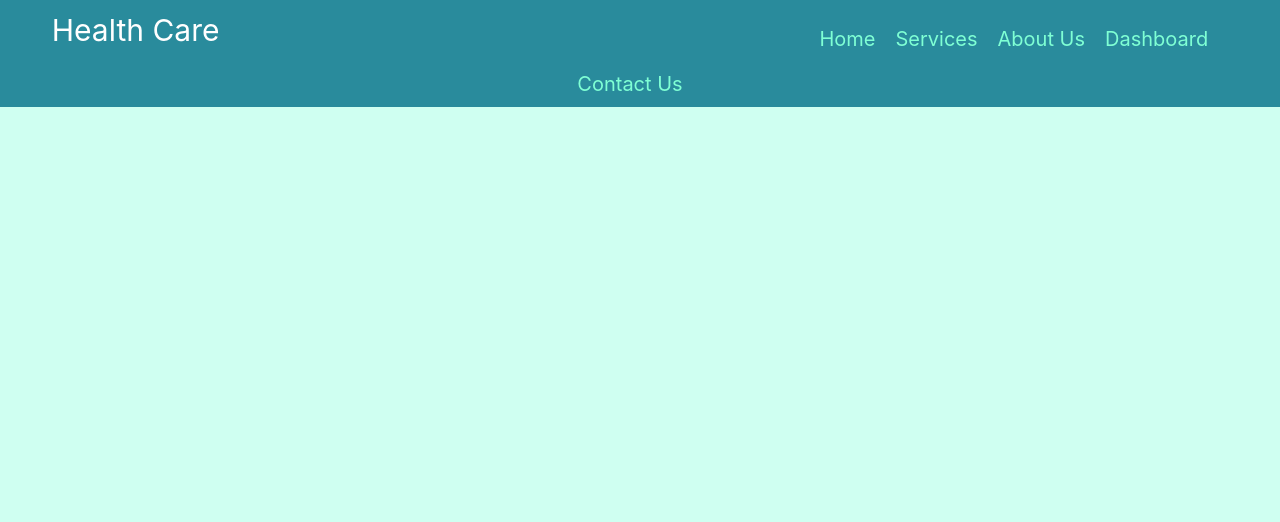
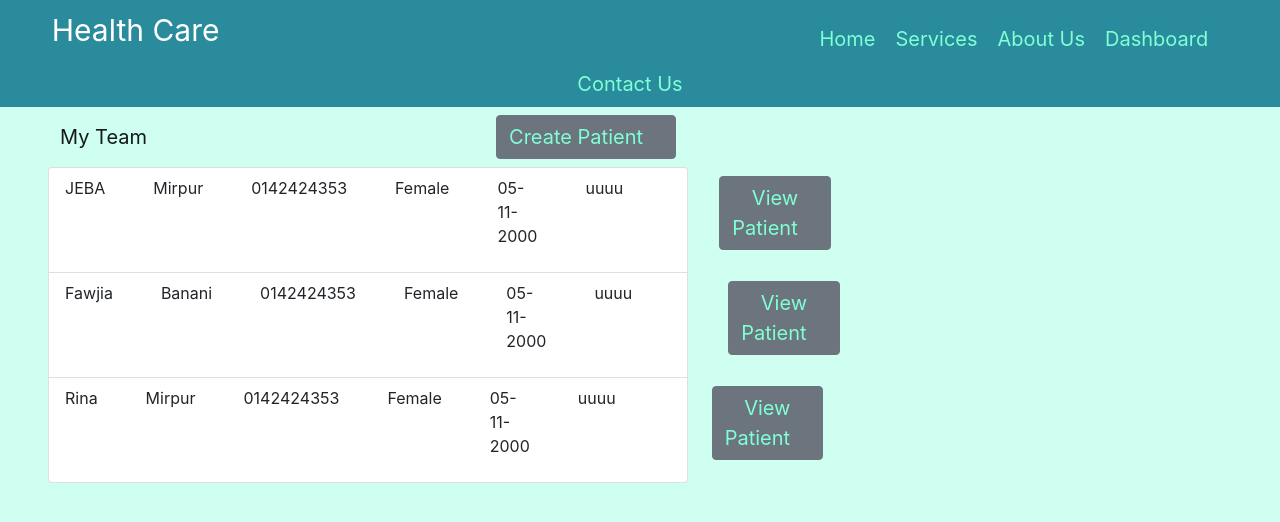
Before and after one commit to jeba-tech/HealthCare-App, a React (Create React App) app: page /Dashboard in a window 1280 px wide. Shown: the top 522 px of the page. Built offline with nearby package versions, Linux system fonts and the light colour scheme.

Commit message:
dashboard,patient list

```diff
--- a/package.json
+++ b/package.json
@@ -6,7 +6,9 @@
     "@testing-library/jest-dom": "^5.16.5",
     "@testing-library/react": "^13.4.0",
     "@testing-library/user-event": "^13.5.0",
+    "bootstrap": "^5.2.2",
     "react": "^18.2.0",
+    "react-bootstrap": "^2.5.0",
     "react-dom": "^18.2.0",
     "react-router-dom": "^6.4.2",
     "react-scripts": "5.0.1",
--- a/src/App.js
+++ b/src/App.js
@@ -7,18 +7,25 @@ import Services from './Components/Services/Services';
 import About from './Components/About/About';
 import Dashboard from './Components/Dashboard/Dashboard';
 import ContactUs from './Components/Contact/ContactUs';
-
+import CreatePatient from './Components/Dashboard/CreatePatient/CreatePatient';
+import ViewPatient from './Components/Dashboard/View Patient/ViewPatient';
+import { GlobalProvider } from './Components/Dashboard/Context API/Context';
 function App() {
   return (
     <div >
+      <GlobalProvider></GlobalProvider>
       <Header></Header>
+
       <Routes>
         <Route path="/" element={<Home />}></Route>
         <Route path="/Services" element={<Services />}></Route>
         <Route path="/About" element={<About />}></Route>
         <Route path="/Dashboard" element={<Dashboard />}></Route>
         <Route path="/Contact" element={<ContactUs />}></Route>
+        <Route path="/CreatePatient" element={<CreatePatient />}></Route>
+        <Route path="/ViewPatient" element={<ViewPatient />}></Route>
       </Routes>
+
     </div>
   );
 }
--- /dev/null
+++ b/src/Components/Dashboard/Context API/AppReducer.js
@@ -0,0 +1,7 @@
+export default (state, action) => {
+      switch (action.type) {
+            default:
+                  return state
+
+      }
+}
--- /dev/null
+++ b/src/Components/Dashboard/Context API/Context.js
@@ -0,0 +1,27 @@
+import React, { createContext, useReducer } from 'react';
+import AppReducer from './AppReducer';
+export const UserContext = createContext;
+
+//initial state
+const initialState = {
+      users: [
+            { id: 1, name: "JEBA", address: "Mirpur", phone: "0142424353", gender: "Female", dob: "05-11-2000" },
+            { id: 2, name: "Fawjia", address: "Banani", phone: "0142424353", gender: "Female", dob: "05-11-2000" },
+            { id: 3, name: "Rina", address: "Mirpur", phone: "0142424353", gender: "Female", dob: "05-11-2000" }
+      ]
+};
+//create context
+export const GlobalContext = createContext(initialState);
+//provider component
+export const GlobalProvider = ({ children }) => {
+      const [state, dispatch] = useReducer(AppReducer, initialState);
+      return (
+            <GlobalContext.Provider value={{
+                  users: state.users
+            }}>
+                  {children}
+
+            </GlobalContext.Provider>
+      )
+
+}
--- /dev/null
+++ b/src/Components/Dashboard/CreatePatient/CreatePatient.js
@@ -0,0 +1,44 @@
+import React from 'react';
+import { Button, Form, FormGroup, FormLabel } from 'react-bootstrap';
+import { Link } from 'react-router-dom';
+
+const CreatePatient = () => {
+      return (
+            <div>
+                  <h1>Create Paient</h1>
+                  <Form>
+                        <FormGroup>
+                              <FormLabel>Name</FormLabel>
+                              <input type="text" placeholder="Enter Name" />
+                        </FormGroup>
+                        <FormGroup>
+                              <FormLabel>Address</FormLabel>
+                              <input type="text" placeholder="Enter Address" />
+                        </FormGroup>
+                        <FormGroup>
+                              <FormLabel>Phone</FormLabel>
+                              <input type='number' placeholder="Enter Phone Number" />
+                        </FormGroup>
+                        <FormGroup>
+                              <FormLabel>Gender</FormLabel>
+
+                              <input type="radio" value="Male" />
+                              <label for="male">Male</label>
+                              <input type="radio" value="Female" />
+                              <label for="female">Female</label><br />
+                              <input type="radio" value="Others" />
+                              <label for="others">Others</label>
+
+                        </FormGroup>
+                        <FormGroup>
+                              <FormLabel>Date of birth</FormLabel>
+                              <input type='date' placeholder="Enter Date of birth" />
+                        </FormGroup>
+                        <Button type="submit">Submit</Button>
+                        <Link to="/Dashboard" className='btn btn-danger ml-2'>Cancel</Link>
+                  </Form>
+            </div>
+      );
+};
+
+export default CreatePatient;
--- a/src/Components/Dashboard/Dashboard.js
+++ b/src/Components/Dashboard/Dashboard.js
@@ -1,8 +1,41 @@
-import React from 'react';
-
+import React, { useContext } from 'react';
+import { Button, Container, ListGroup, ListGroupItem, Nav, Navbar, NavbarBrand, NavItem, Table } from 'react-bootstrap';
+import { Link } from 'react-router-dom';
+import { GlobalContext } from './Context API/Context';
 const Dashboard = () => {
+      const { users } = useContext(GlobalContext);
+      console.log(users);
       return (
             <div>
+                  <Navbar className='w-50 ms-5' color='dark' dark>
+                        <Container>
+                              <NavbarBrand href="/">My Team</NavbarBrand>
+                              <Nav>
+                                    <NavItem>
+                                          <Button variant="secondary"><Link to="/CreatePatient" className='link'>Create Patient</Link></Button>
+                                    </NavItem>
+                              </Nav>
+                        </Container>
+                  </Navbar>
+                  <ListGroup className='w-50 ms-5'>
+                        {
+                              users.map(user => (
+                                    <ListGroupItem className='d-flex'>
+                                          <p className='me-5'>{user.name}</p>
+                                          <p className='me-5'>{user.address}</p>
+                                          <p className='me-5'>{user.phone}</p>
+                                          <p className='me-5'>{user.gender}</p>
+                                          <p className='me-5'>{user.dob}</p>
+                                          <p className='me-5'>uuuu</p>
+                                          <div className='ms-5'>
+                                                <Button variant="secondary"><Link to="/ViewPatient" className='link'>View Patient</Link></Button>
+                                          </div>
+                                    </ListGroupItem>
+                              ))}
+
+
+                  </ListGroup>
+
 
             </div>
       );
--- /dev/null
+++ b/src/Components/Dashboard/View Patient/ViewPatient.js
@@ -0,0 +1,11 @@
+import React from 'react';
+
+const ViewPatient = () => {
+      return (
+            <div>
+                  <h1>This is view patient</h1>
+            </div>
+      );
+};
+
+export default ViewPatient;
--- a/src/Components/Services/Services.css
+++ b/src/Components/Services/Services.css
@@ -9,6 +9,8 @@
       margin-left: 75px;
       background-color: rgb(176, 249, 224);
       height: 600px;
+      border-radius: 10px;
+      box-shadow: rgba(0, 0, 0, 0.25) 0px 14px 28px, rgba(0, 0, 0, 0.22) 0px 10px 10px;
 
 
 }
```
Also changed, not shown: 1 other file (tests, documents, lock files or other folders).
